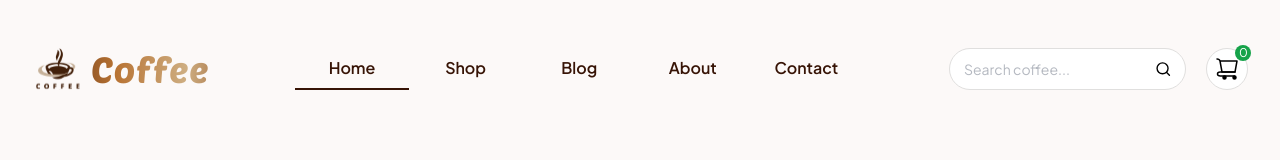
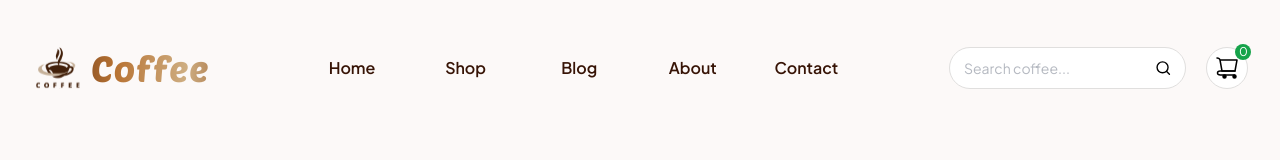
Before and after one commit to MehtiAbdullahi/Coffee_Shop, a Next.js app: page / in a window 1280 px wide. Shown: the top 160 px of the page. Built offline with nearby package versions, Linux system fonts and the light colour scheme.

Commit message:
fix: navigation link style

```diff
--- a/src/components/landing-page/navbar/Navbar.tsx
+++ b/src/components/landing-page/navbar/Navbar.tsx
@@ -9,7 +9,11 @@ import { LuMenu } from "react-icons/lu";
 import { LuX } from "react-icons/lu";
 import { useEffect, useState } from "react";
 import { cn } from "cn";
-import { MotionHighlight, MotionHighlightItem } from "@/components/ui/motion-highlight";
+import {
+  MotionHighlight,
+  MotionHighlightItem,
+} from "@/components/ui/motion-highlight";
+import { usePathname } from "next/navigation";
 
 interface navLinksTypes {
   title: string;
@@ -17,17 +21,19 @@ interface navLinksTypes {
 }
 
 const navLinks: navLinksTypes[] = [
-  { title: "Home", href: "#home" },
-  { title: "Shop", href: "#shop" },
-  { title: "Blog", href: "#blog" },
-  { title: "About", href: "#about" },
-  { title: "Contact", href: "#contact" },
+  { title: "Home", href: "/#home" },
+  { title: "Shop", href: "/#shop" },
+  { title: "Blog", href: "/#blog" },
+  { title: "About", href: "/#about" },
+  { title: "Contact", href: "/#contact" },
 ];
 
 const Navbar = () => {
   const [showMbMenu, setShowMbMenu] = useState(false);
   const [scrolled, setScrolled] = useState(false);
   const [hash, setHash] = useState("");
+
+  const pathName = usePathname();
 
   useEffect(() => {
     const handleScroll = () => {
@@ -43,7 +49,7 @@ const Navbar = () => {
 
   useEffect(() => {
     const updateHash = () => {
-      setHash(window.location.hash || "#home");
+      setHash(window.location.hash);
     };
 
     updateHash();
@@ -96,7 +102,11 @@ const Navbar = () => {
                 </div>
 
                 {navLinks.map(({ href, title }) => {
-                  const isActive = hash === href;
+                  const isActive = hash === href.replace("/", "");
+                  console.log("hash", hash);
+                  console.log("href", href);
+                  console.log("isActive", isActive);
+                  console.log(pathName === href.replace("#", ""));
 
                   return (
                     <MotionHighlightItem key={href} value={href} asChild>
@@ -108,8 +118,11 @@ const Navbar = () => {
                         <li
                           className={cn(
                             "text-primary max-md:hover:bg-primary py-2 text-center font-semibold transition duration-200 max-md:py-6 max-md:hover:text-white",
-                            isActive &&
-                              "md:border-b-primary max-md:bg-primary max-md:text-white md:border-b-2",
+                            isActive
+                              ? "md:border-b-primary max-md:bg-primary max-md:text-white md:border-b-2"
+                              : pathName === href.replace("#", "")
+                                ? "md:border-b-primary max-md:bg-primary max-md:text-white md:border-b-2"
+                                : "",
                           )}
                         >
                           {title}
```
